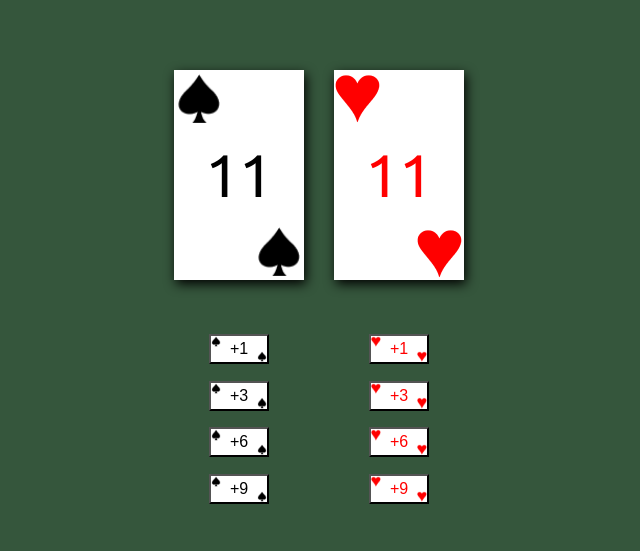
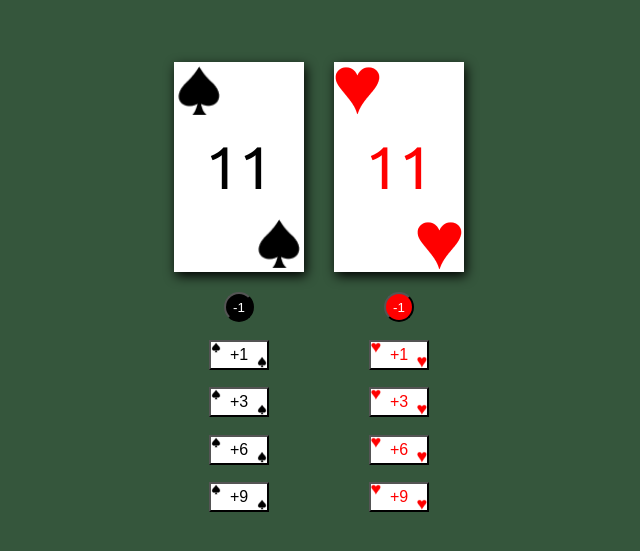
Before and after one commit to junioralvesbr/placar-truco, a React (Create React App) app: page / in a window 1280 px wide. Shown: the part 113-664 px from the top of the page, without its empty margins (321-961 px from the left). Built offline with nearby package versions, Linux system fonts and the light colour scheme.

Commit message:
create less points button

```diff
--- /dev/null
+++ b/src/components/LessPoint/index.js
@@ -0,0 +1,13 @@
+import styled from 'styled-components'
+
+const LessPoint = styled.button`
+  width: 30px;
+  height: 30px;
+  background-color: ${({ card }) => card === "spade" ? '#000000' : '#ff0000'};
+  color: #ffffff;
+  border-radius: 50%;
+  cursor: pointer;
+
+`
+
+export default LessPoint
--- a/src/pages/Home/index.js
+++ b/src/pages/Home/index.js
@@ -1,6 +1,7 @@
 import BlackScoreBoard from '../../components/BlackScoreBoard'
 import RedScoreBoard from '../../components/RedScoreBoard'
 import CardPoint from '../../components/CardPoint'
+import LessPoint from '../../components/LessPoint'
 
 import { Main, Content, BoardSection, PointSection, CardPointStyle } from './styles'
 
@@ -17,6 +18,7 @@ function Home() {
         <PointSection>
 
           <CardPointStyle>
+            <LessPoint card="spade">-1</LessPoint>
             <CardPoint point="1" card="spade" />
             <CardPoint point="3" card="spade" />
             <CardPoint point="6" card="spade" />
@@ -24,6 +26,7 @@ function Home() {
           </CardPointStyle>
 
           <CardPointStyle>
+            <LessPoint>-1</LessPoint>
             <CardPoint point="1" card="heart" />
             <CardPoint point="3" card="heart" />
             <CardPoint point="6" card="heart" />
--- a/src/pages/Home/styles.js
+++ b/src/pages/Home/styles.js
@@ -25,12 +25,13 @@ export const PointSection = styled.section`
   display: flex;
   justify-content: space-around;
   align-items: center;
-  margin-top: 54px;
+  margin-top: 20px;
 `
 
 export const CardPointStyle = styled.div`
-  height: 170px;
+  height: 220px;
   display: flex;
   flex-direction: column;
   justify-content: space-between;
+  align-items: center;
 `
```
